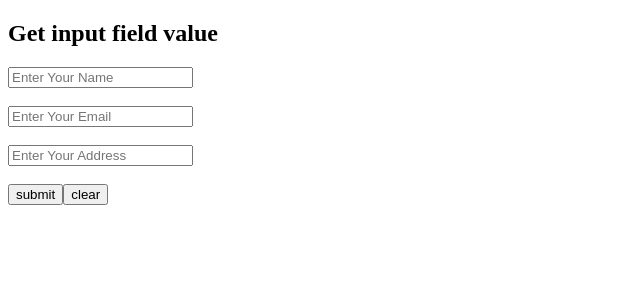
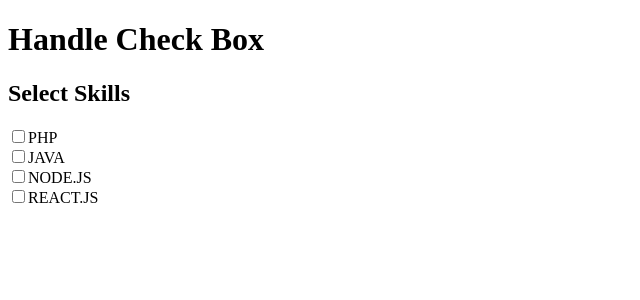
Before and after one commit to Sonukumar201995/react-revision, a React (Vite) app: page / in a window 1280 px wide. Shown: the top 300 px of the page, without its empty margins (0-640 px from the left). Built offline with nearby package versions, Linux system fonts and the light colour scheme.

Commit message:
Handle Checkboxes, Get value from checkboxes

```diff
--- a/src/App.jsx
+++ b/src/App.jsx
@@ -1,26 +1,11 @@
-import { useState } from "react"
+import Skills from "./Skills";
 
 export default function App()
 {
-  const[name,setName]=useState("")
-  const[email,setEmail]=useState("")
-  const[address,setAddress]=useState("")
   return(
     <div>
-      <h2>Get input field value</h2>
-      <input type="text" value={name} onChange={(event)=>setName(event.target.value)} placeholder="Enter Your Name"/>
-      <br /><br />
-      <input type="text" value={email} onChange={(event)=>setEmail(event.target.value)} placeholder="Enter Your Email"/>
-      <br /><br />
-      <input type="text" value={address} onChange={(event)=>setAddress(event.target.value)} placeholder="Enter Your Address"/>
-      <br />
-      <br />
-      <button>submit</button>
-      <button onClick={()=>{setName(""),setEmail(""),setAddress("")}}>clear</button>
-
-      <h2>{name}</h2>
-      <h2>{email}</h2>
-      <h2>{address}</h2>
+      <h1>Handle Check Box</h1>
+      <Skills/>
     </div>
   )
 }
--- /dev/null
+++ b/src/Skills.jsx
@@ -0,0 +1,35 @@
+import { useState } from "react";
+
+export default function Skills() {
+  const [skills, setSkills] = useState([]);
+  const handleSkills = (event) => {
+    console.log(event.target.value, event.target.checked);
+    if (event.target.checked) {
+      setSkills([...skills, event.target.value]);
+    } else {
+      setSkills([...skills.filter((item) => item != event.target.value)]);
+    }
+  };
+  return (
+    <div>
+      <h2>Select Skills</h2>
+      <input onChange={handleSkills} type="checkbox" id="php" value="PHP" />
+      <label htmlFor="php">PHP</label>
+       <br />
+
+      <input onChange={handleSkills} type="checkbox" id="java" value="JAVA" />
+      <label htmlFor="java">JAVA</label>
+      <br />
+
+      <input onChange={handleSkills} type="checkbox" id="node" value="NODE" />
+      <label htmlFor="node">NODE.JS</label>
+      <br />
+
+      <input onChange={handleSkills} type="checkbox" id="react" value="REACT" />
+      <label htmlFor="react">REACT.JS</label>
+      <br />
+
+      <h2>{skills.toString()}</h2>
+    </div>
+  );
+}
```
